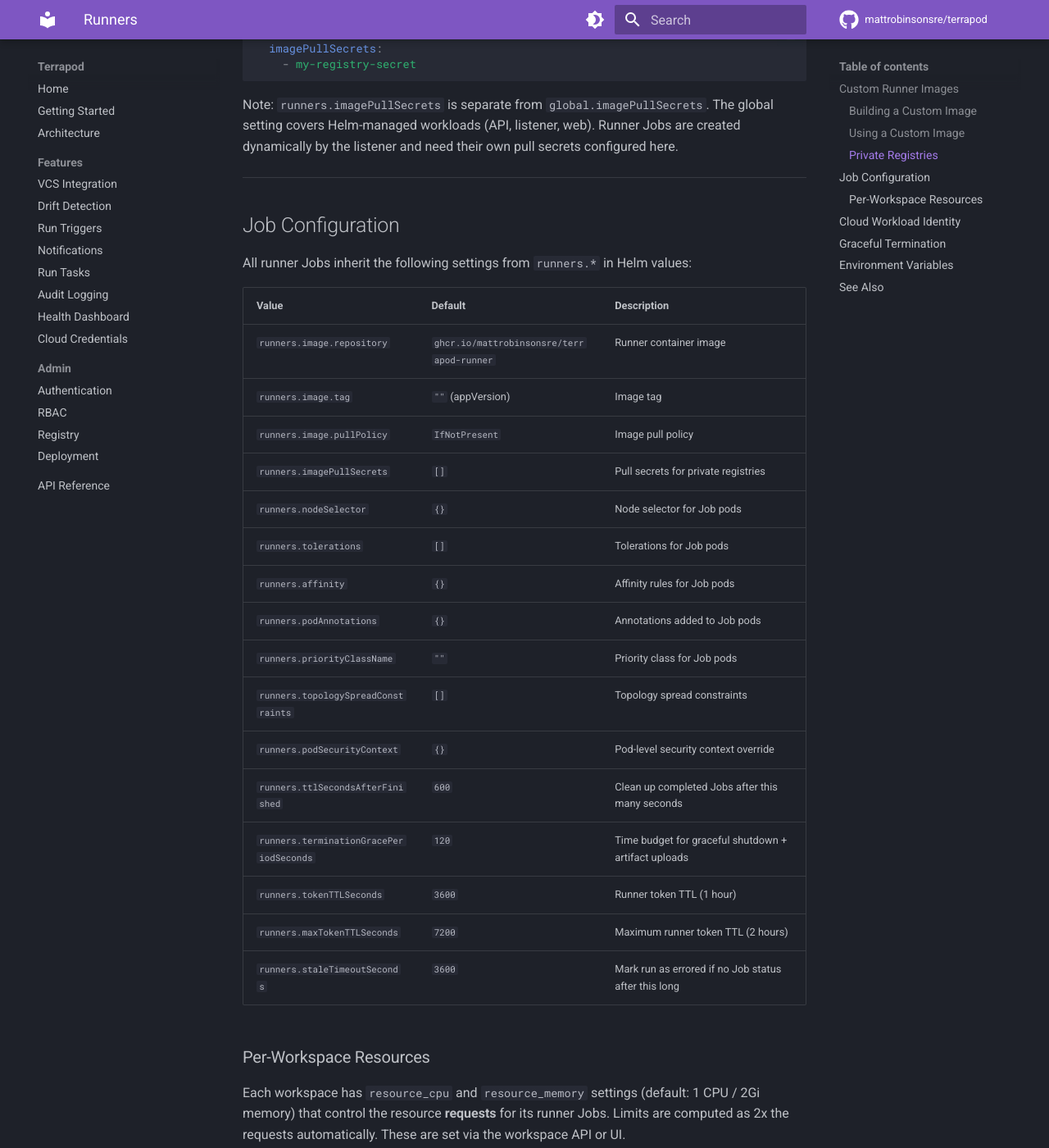
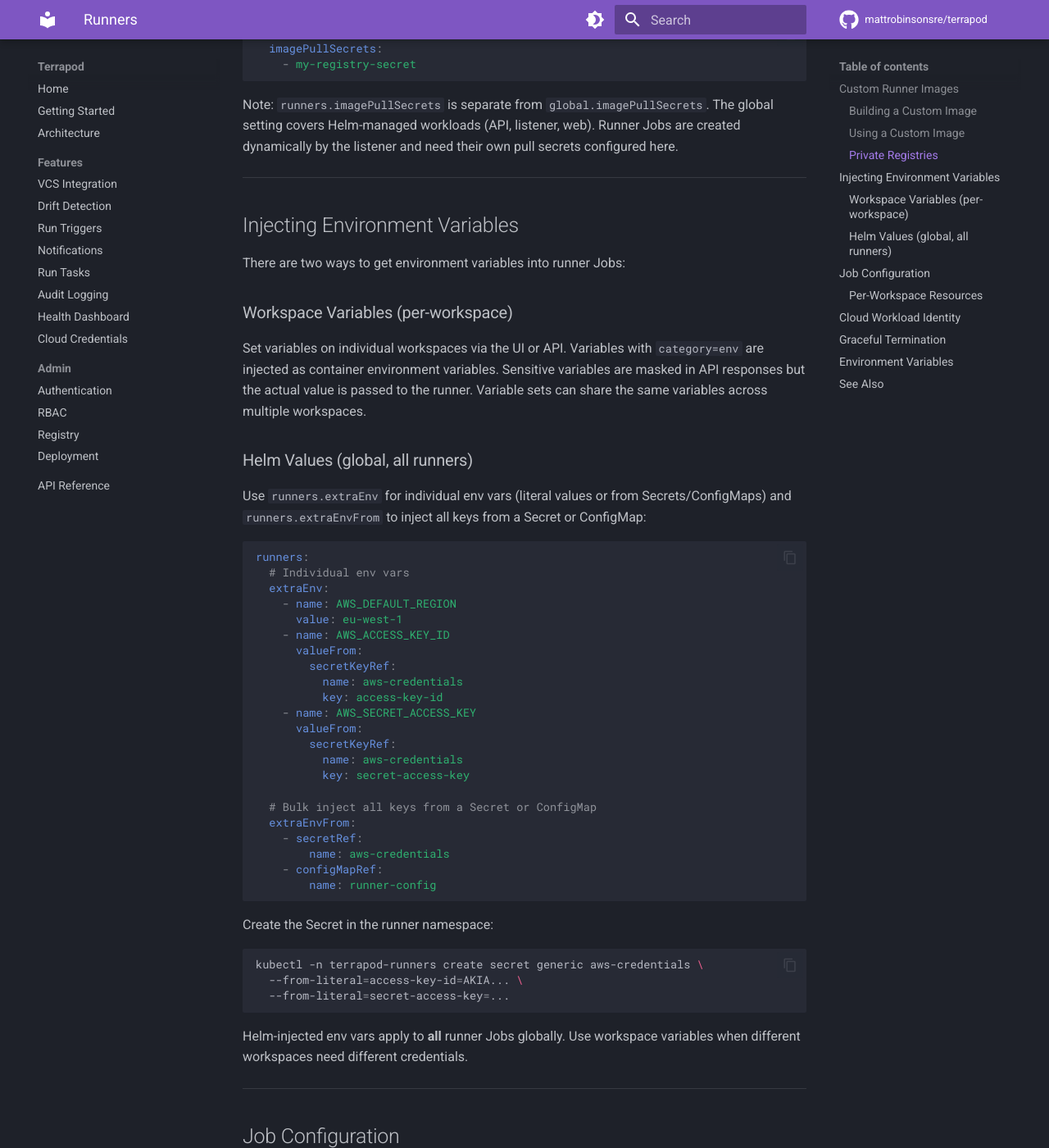
Before and after one commit to mattrobinsonsre/terrapod, an MkDocs documentation site: the page built from docs/runners.md, in a window 1280 px wide and 1400 px high, scrolled down 1627 px. Shown: the whole window at 82% size. Built offline with MkDocs 1.6.1 and Material for MkDocs 9.7.7, drawn with Linux system fonts in a browser that asks for light colours; comment, search, counter and statistics services are not loaded; some of the changed text lies outside the part shown.

Commit message:
feat: add extraEnv and extraEnvFrom for runner Jobs (#150) (#151)
Add runners.extraEnv and runners.extraEnvFrom Helm values to inject
environment variables into all runner Jobs — either as literal values,
from Kubernetes Secrets (secretKeyRef), or bulk from Secrets/ConfigMaps
(envFrom). This lets users provide cloud credentials (AWS, Azure, GCP)
to runners without storing them in Terrapod's variable system.

Also update docs/runners.md with an environment variable injection
section covering both workspace variables and Helm-based injection.

````diff
--- a/docs/runners.md
+++ b/docs/runners.md
@@ -75,6 +75,55 @@
 
 ---
 
+## Injecting Environment Variables
+
+There are two ways to get environment variables into runner Jobs:
+
+### Workspace Variables (per-workspace)
+
+Set variables on individual workspaces via the UI or API. Variables with `category=env` are injected as container environment variables. Sensitive variables are masked in API responses but the actual value is passed to the runner. Variable sets can share the same variables across multiple workspaces.
+
+### Helm Values (global, all runners)
+
+Use `runners.extraEnv` for individual env vars (literal values or from Secrets/ConfigMaps) and `runners.extraEnvFrom` to inject all keys from a Secret or ConfigMap:
+
+```yaml
+runners:
+  # Individual env vars
+  extraEnv:
+    - name: AWS_DEFAULT_REGION
+      value: eu-west-1
+    - name: AWS_ACCESS_KEY_ID
+      valueFrom:
+        secretKeyRef:
+          name: aws-credentials
+          key: access-key-id
+    - name: AWS_SECRET_ACCESS_KEY
+      valueFrom:
+        secretKeyRef:
+          name: aws-credentials
+          key: secret-access-key
+
+  # Bulk inject all keys from a Secret or ConfigMap
+  extraEnvFrom:
+    - secretRef:
+        name: aws-credentials
+    - configMapRef:
+        name: runner-config
+```
+
+Create the Secret in the runner namespace:
+
+```bash
+kubectl -n terrapod-runners create secret generic aws-credentials \
+  --from-literal=access-key-id=AKIA... \
+  --from-literal=secret-access-key=...
+```
+
+Helm-injected env vars apply to **all** runner Jobs globally. Use workspace variables when different workspaces need different credentials.
+
+---
+
 ## Job Configuration
 
 All runner Jobs inherit the following settings from `runners.*` in Helm values:
@@ -85,6 +134,8 @@
 | `runners.image.tag` | `""` (appVersion) | Image tag |
 | `runners.image.pullPolicy` | `IfNotPresent` | Image pull policy |
 | `runners.imagePullSecrets` | `[]` | Pull secrets for private registries |
+| `runners.extraEnv` | `[]` | Extra env vars for all runner Jobs |
+| `runners.extraEnvFrom` | `[]` | Inject env vars from Secrets/ConfigMaps |
 | `runners.nodeSelector` | `{}` | Node selector for Job pods |
 | `runners.tolerations` | `[]` | Tolerations for Job pods |
 | `runners.affinity` | `{}` | Affinity rules for Job pods |
````
Also changed, not shown: 5 other files.
